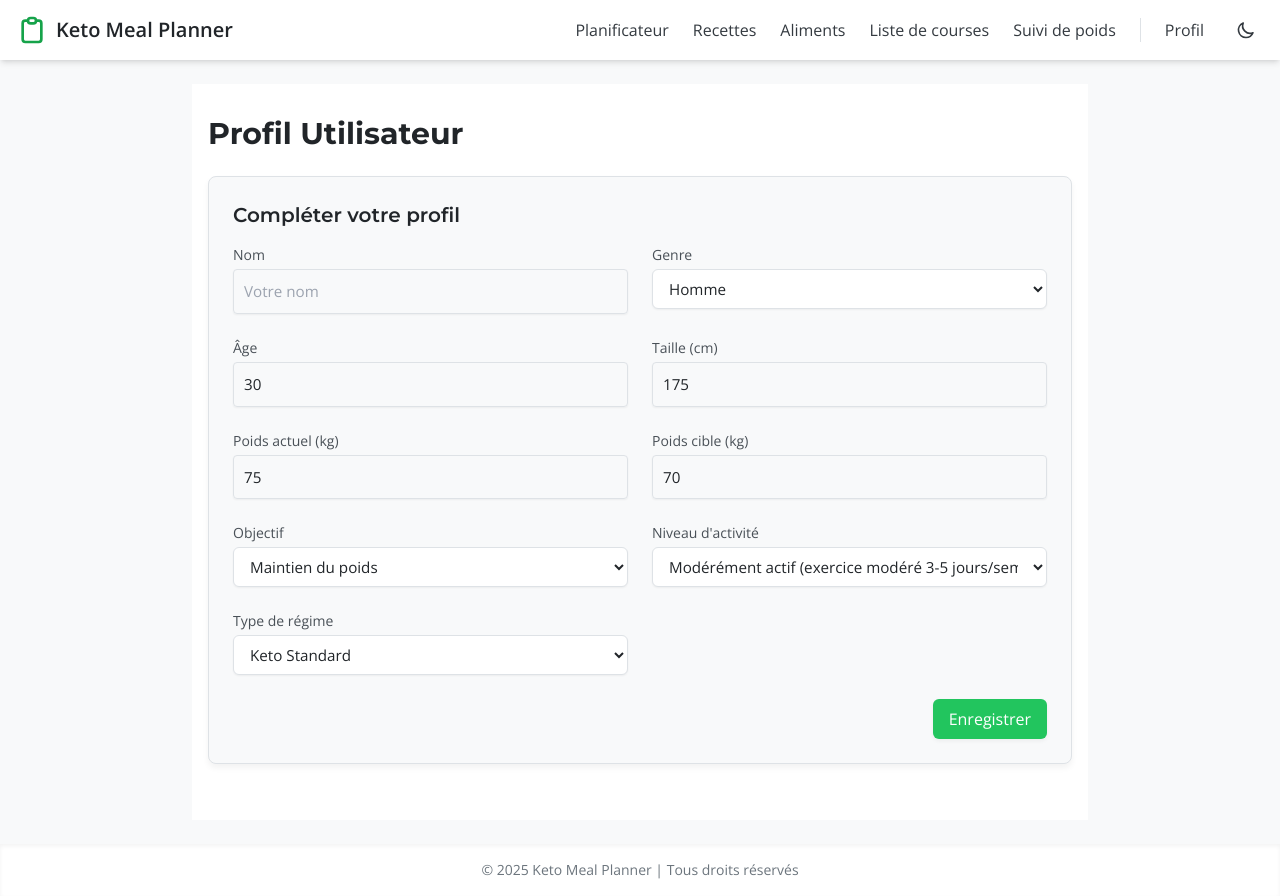
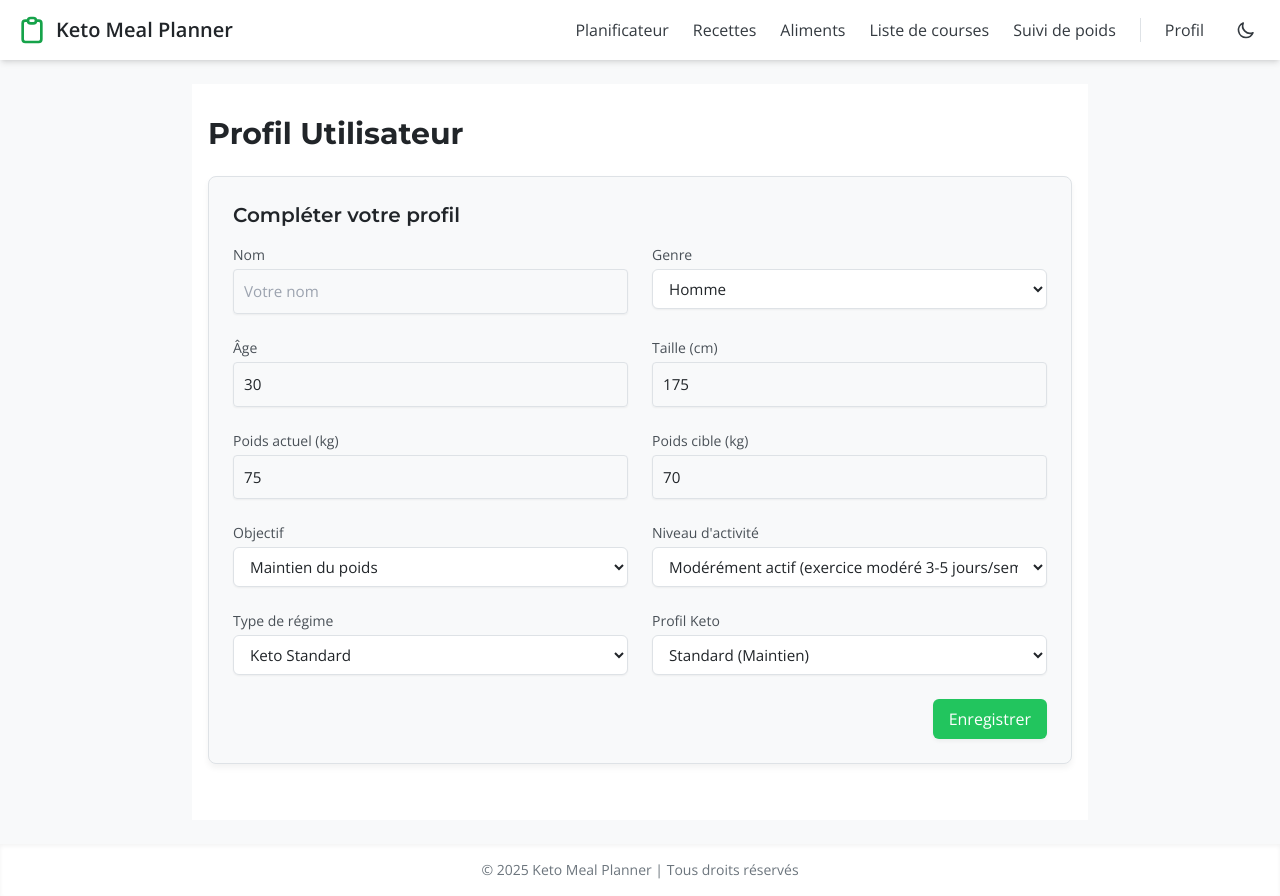
Before and after one commit to jcoules13/keto-meal-planner, a React (Create React App) app: page /profile in a window 1280 px wide. Built offline with nearby package versions, Linux system fonts and the light colour scheme.

Commit message:
Update ProfilePage.tsx

```diff
--- a/src/pages/ProfilePage.tsx
+++ b/src/pages/ProfilePage.tsx
@@ -1,7 +1,7 @@
 import React, { useState } from 'react';
 import { useUser } from '../contexts/UserContext';
 import { useTheme } from '../contexts/ThemeContext';
-import { Gender, ActivityLevel, DietType, WeightGoal } from '../utils/nutritionCalculator';
+import { Gender, ActivityLevel, DietType, WeightGoal, KetoProfile } from '../utils/nutritionCalculator';
 import IMCVisualizer from '../components/profile/IMCVisualizer';
 import './ProfilePage.css';
 
@@ -20,7 +20,8 @@ const ProfilePage = () => {
     targetWeight: user.targetWeight,
     weightGoal: user.weightGoal,
     activityLevel: user.activityLevel,
-    dietType: user.dietType
+    dietType: user.dietType,
+    ketoProfile: user.ketoProfile // Ajout du profil Keto
   });
 
   const handleInputChange = (e: React.ChangeEvent<HTMLInputElement | HTMLSelectElement>) => {
@@ -55,6 +56,49 @@ const ProfilePage = () => {
     'perte_poids': 'Perte de poids',
     'maintien_poids': 'Maintien du poids',
     'prise_poids': 'Prise de poids'
+  };
+
+  // Labels pour les profils Keto
+  const ketoProfileLabels: Record<KetoProfile, string> = {
+    'standard': 'Standard (Maintien)',
+    'perte_poids': 'Perte de poids (classique)',
+    'prise_masse': 'Prise de masse musculaire',
+    'cyclique': 'Régime cétogène cyclique (CKD)',
+    'hyperproteine': 'Régime hyperprotéiné cétogène'
+  };
+
+  // Descriptions des profils Keto
+  const ketoProfileDescriptions: Record<KetoProfile, { lipides: string, proteines: string, glucides: string, description: string }> = {
+    'standard': {
+      lipides: '75%',
+      proteines: '20%',
+      glucides: '5%',
+      description: 'Répartition standard pour le maintien et la forme'
+    },
+    'perte_poids': {
+      lipides: '70-80%',
+      proteines: '20-25%',
+      glucides: '5-10%',
+      description: 'Ratio classique pour entrer en cétose et favoriser la perte de poids'
+    },
+    'prise_masse': {
+      lipides: '65-75%',
+      proteines: '25-30%',
+      glucides: '5-10%',
+      description: 'Apport protéique plus élevé pour préserver et développer le muscle'
+    },
+    'cyclique': {
+      lipides: 'Variable',
+      proteines: 'Modérées',
+      glucides: 'Variable (périodes de 50-100g)',
+      description: 'Alternance de phases cétogènes strictes et phases de recharge glucidique'
+    },
+    'hyperproteine': {
+      lipides: '25-50%',
+      proteines: '40-65%',
+      glucides: '10%',
+      description: 'Pour perte de poids rapide ou prise de masse avec contrôle strict des glucides'
+    }
   };
 
   // Explication des facteurs d'activité et leur impact sur les calories
@@ -255,6 +299,23 @@ const ProfilePage = () => {
                   ))}
                 </select>
               </div>
+
+              {/* Nouveau champ pour le profil Keto */}
+              <div>
+                <label htmlFor="ketoProfile" className="label">Profil Keto</label>
+                <select
+                  id="ketoProfile"
+                  name="ketoProfile"
+                  value={formData.ketoProfile}
+                  onChange={handleInputChange}
+                  className="input"
+                  required
+                >
+                  {Object.entries(ketoProfileLabels).map(([value, label]) => (
+                    <option key={value} value={value}>{label}</option>
+                  ))}
+                </select>
+              </div>
             </div>
 
             <div className="flex justify-end gap-4">
@@ -331,6 +392,12 @@ const ProfilePage = () => {
                 <p className="profile-info-label">Type de régime</p>
                 <p className="profile-info-value">{dietTypeLabels[user.dietType]}</p>
               </div>
+
+              {/* Affichage du profil Keto */}
+              <div className="profile-info-item">
+                <p className="profile-info-label">Profil Keto</p>
+                <p className="profile-info-value">{ketoProfileLabels[user.ketoProfile]}</p>
+              </div>
             </div>
           </div>
 
@@ -346,6 +413,16 @@ const ProfilePage = () => {
               </p>
               <p className="text-sm text-neutral-500 dark:text-neutral-400">
                 <span className="font-medium">Ajustement selon l'objectif:</span> {weightGoalExplanations[user.weightGoal].adjustment} ({weightGoalExplanations[user.weightGoal].description})
+              </p>
+
+              {/* Information sur le profil Keto */}
+              <p className="text-sm text-neutral-500 dark:text-neutral-400 mt-2">
+                <span className="font-medium">Profil Keto:</span> {ketoProfileDescriptions[user.ketoProfile].description}
+              </p>
+              <p className="text-sm text-neutral-500 dark:text-neutral-400">
+                <span className="font-medium">Répartition recommandée:</span> Lipides: {ketoProfileDescriptions[user.ketoProfile].lipides},
+                Protéines: {ketoProfileDescriptions[user.ketoProfile].proteines},
+                Glucides: {ketoProfileDescriptions[user.ketoProfile].glucides}
               </p>
             </div>
 
```
